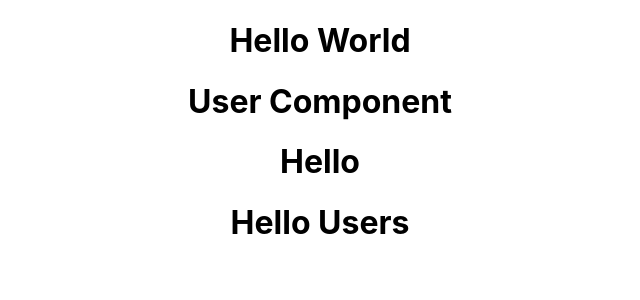
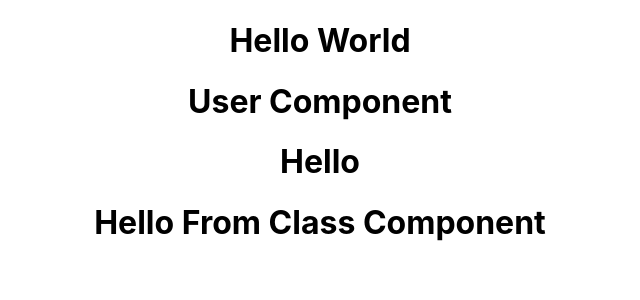
Before and after one commit to Vinod-Deshmukh/react-tutorials, a React (Create React App) app in the folder my-app/: page / in a window 1280 px wide. Shown: the top 300 px of the page, without its empty margins (320-960 px from the left). Built offline with nearby package versions, Linux system fonts and the light colour scheme.

Commit message:
class componenet

```diff
--- a/my-app/src/App.js
+++ b/my-app/src/App.js
@@ -1,12 +1,14 @@
 import logo from "./logo.svg";
 import "./App.css";
 import User from "./User";
+import Users from "./Users";
 
 function App() {
   return (
     <div className="App">
       <h1>Hello World</h1>
       <User />
+      <Users />
     </div>
   );
 }
--- a/my-app/src/Users.js
+++ b/my-app/src/Users.js
@@ -1,9 +1,6 @@
-function Users() {
-  return (
-    <div className="App">
-      <h1>Hello Users</h1>
-    </div>
-  );
+import React, { Component } from "react";
+export default class Users extends Component {
+  render() {
+    return <h1>Hello From Class Component</h1>;
+  }
 }
-
-export default Users;
--- a/my-app/src/index.js
+++ b/my-app/src/index.js
@@ -9,7 +9,6 @@ const root = ReactDOM.createRoot(document.getElementById("root"));
 root.render(
   <React.StrictMode>
     <App />
-    <Users />
   </React.StrictMode>
 );
 
```
